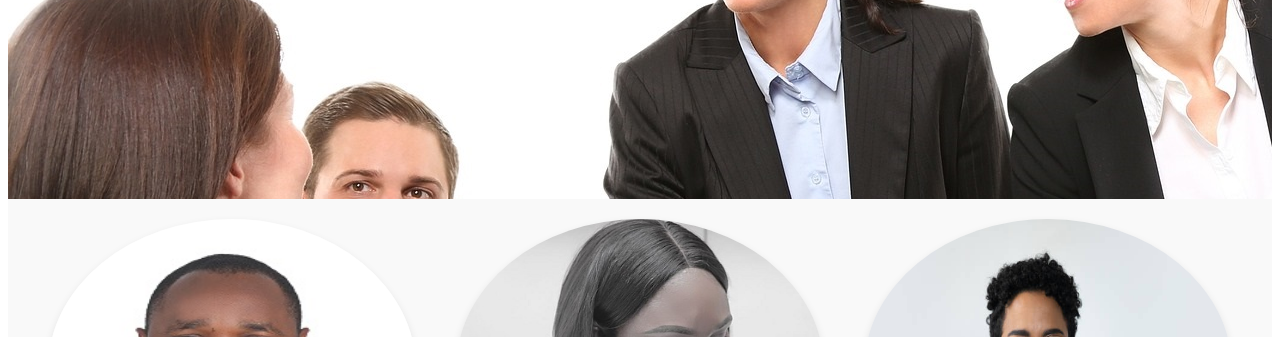
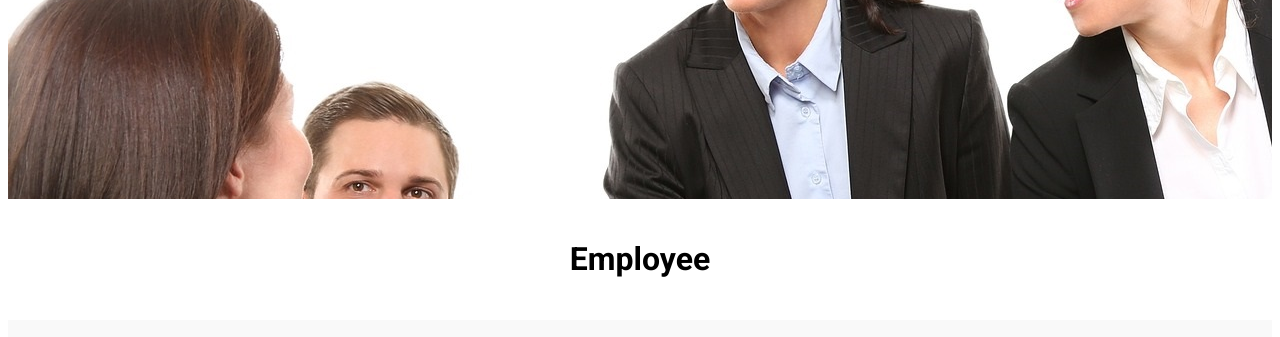
Before and after one commit to fteduche/wdd130, a plain HTML site: page wwr/contact.html in a window 1280 px wide. Shown: the part 463-800 px from the top of the page. Drawn offline with Linux system fonts and the light colour scheme.

Commit message:
update employee

```diff
--- a/wwr/contact.html
+++ b/wwr/contact.html
@@ -38,6 +38,9 @@
           src="images/employee.jpg" alt="banner image desc">
       </div>
       <!-- conpany staff-->
+      <div class="employee-title">
+        <h1>Employee</h1>
+      </div>
       <div class="employee-profiles">
         <div class="employee">
             <img src="images/employee1.jpg" alt="Employee 1">
--- a/wwr/styles/contact.css
+++ b/wwr/styles/contact.css
@@ -94,7 +94,10 @@ header {
   margin-top: 10px;
   font-weight: bold;
 }
-
+.employee-title {
+  text-align: center;
+  padding: 20px;
+}
 /* address and map css starts here */
 .parent-div {
   display: flex;
```
